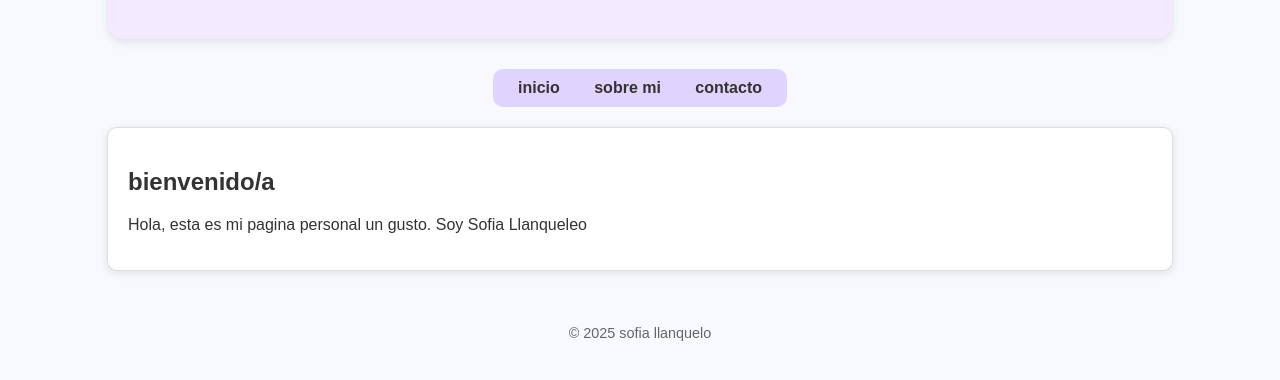
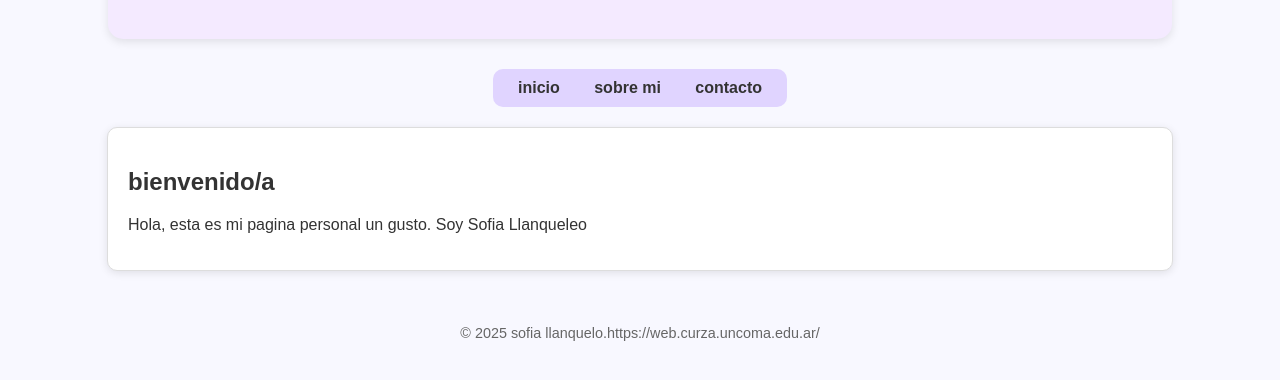
Before and after one commit to sofiallanqueleo/sofiallanqueleo.github.io, a plain HTML site: page index.html in a window 1280 px wide. Shown: the part 148-528 px from the top of the page. Drawn offline with Linux system fonts and the light colour scheme.

Commit message:
Update index.html

```diff
--- a/index.html
+++ b/index.html
@@ -23,7 +23,7 @@
       </section>
     </main>
     <footer>
-      <p>© 2025 sofia llanquelo </p>
+      <p>© 2025 sofia llanquelo.https://web.curza.uncoma.edu.ar/ </p>
     </footer>
   </body>
 </html>
```
